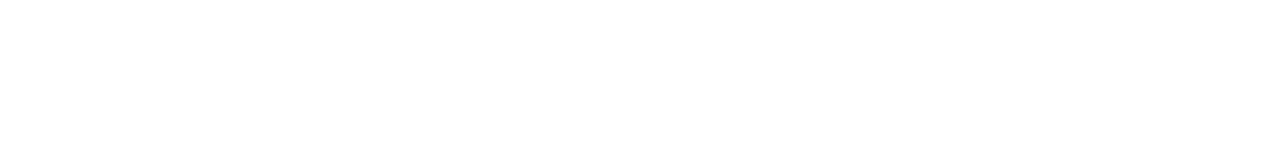
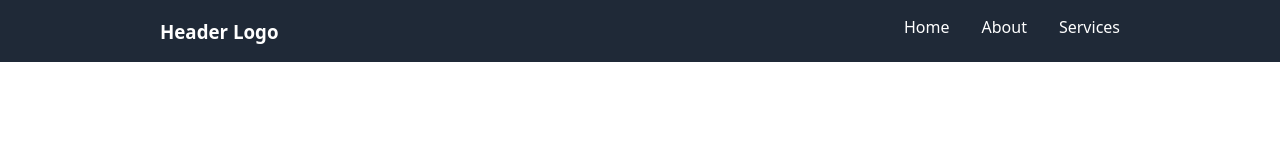
Before and after one commit to Sum-it-guy/landing-page, a plain HTML site: page index.html in a window 1280 px wide. Drawn offline with Linux system fonts and the light colour scheme.

Commit message:
create and design the page's header

```diff
--- a/index.html
+++ b/index.html
@@ -3,9 +3,22 @@
     <head>
         <meta charset="utf-8">
         <title>Landing Page</title>
+        <link rel="stylesheet" href="styles.css">
     </head>
     <body>
-        <div class ="header">
+
+           <div class ="head">
+             <div class ="left-head">
+              <h3>Header Logo</h3>
+            </div>
+
+            <div class ="right-head">
+                <ul class ="links">
+                    <li><a href="#">Home</a></li>
+                    <li><a href="#">About</a></li>
+                    <li><a href="#">Services</a></li>
+                </ul>
+            </div>
 
         </div>
 
@@ -16,5 +29,6 @@
         <div class ="footer">
 
         </div>
+
     </body>
  </html>
--- a/styles.css
+++ b/styles.css
@@ -0,0 +1,33 @@
+body{
+    display: flex;
+    flex-direction: column;
+    margin:auto;
+}
+/*header*/
+.head{
+    display: flex;
+    background-color: #1f2937;
+    justify-content: space-between;
+    padding:0 10rem;
+    color:white;
+
+    font-family: system-ui, -apple-system, BlinkMacSystemFont, 'Segoe UI', Roboto, Oxygen, Ubuntu, Cantarell, 'Open Sans', 'Helvetica Neue', sans-serif;
+}
+
+.links{
+    list-style-type:none;
+    display:flex;
+    gap:2rem;
+}
+
+a{
+    text-decoration:none;
+    color:white;
+}
+
+a:hover{
+    color:rgb(95, 209, 232);
+    text-decoration: underline;
+}
+
+/*main content 1*/
```
